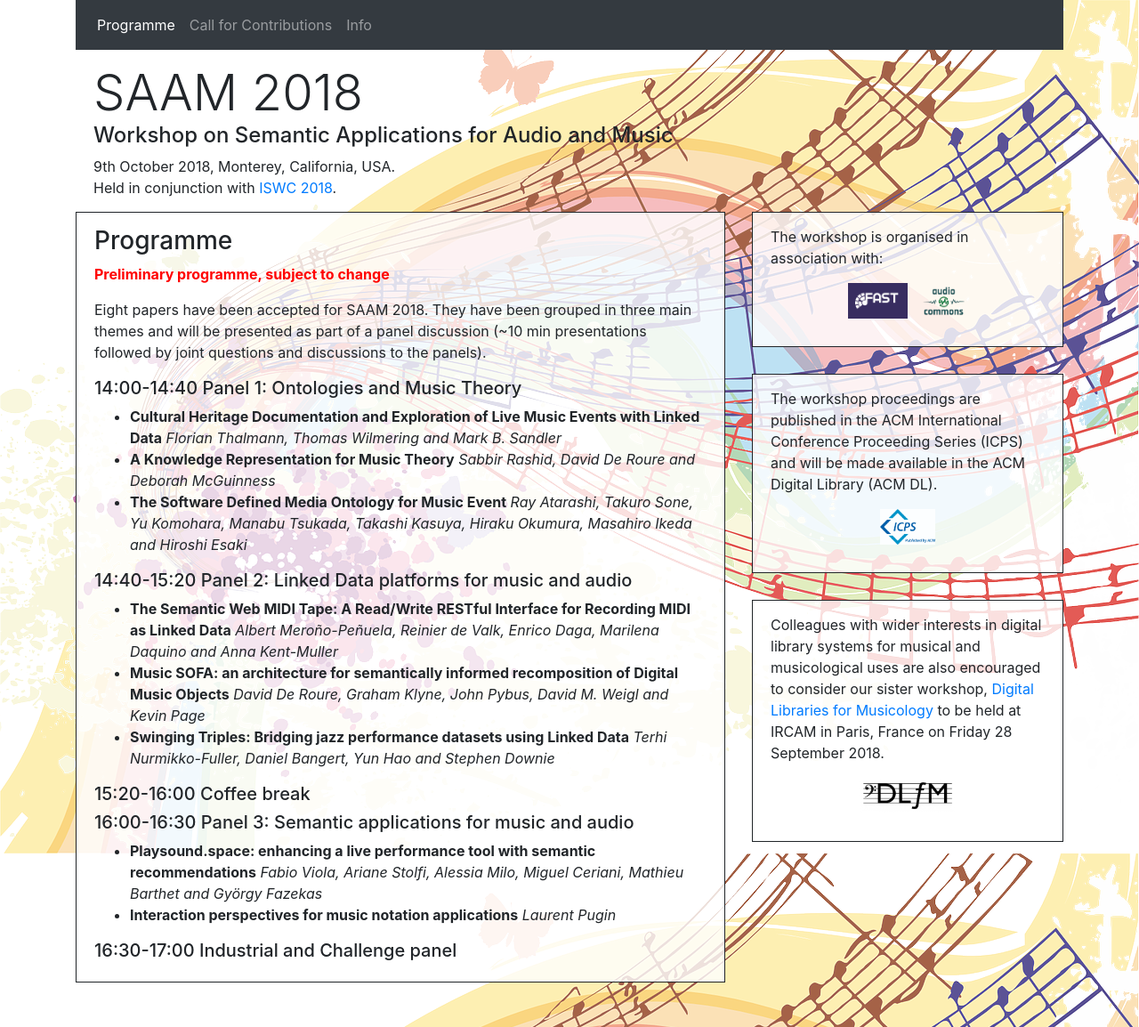
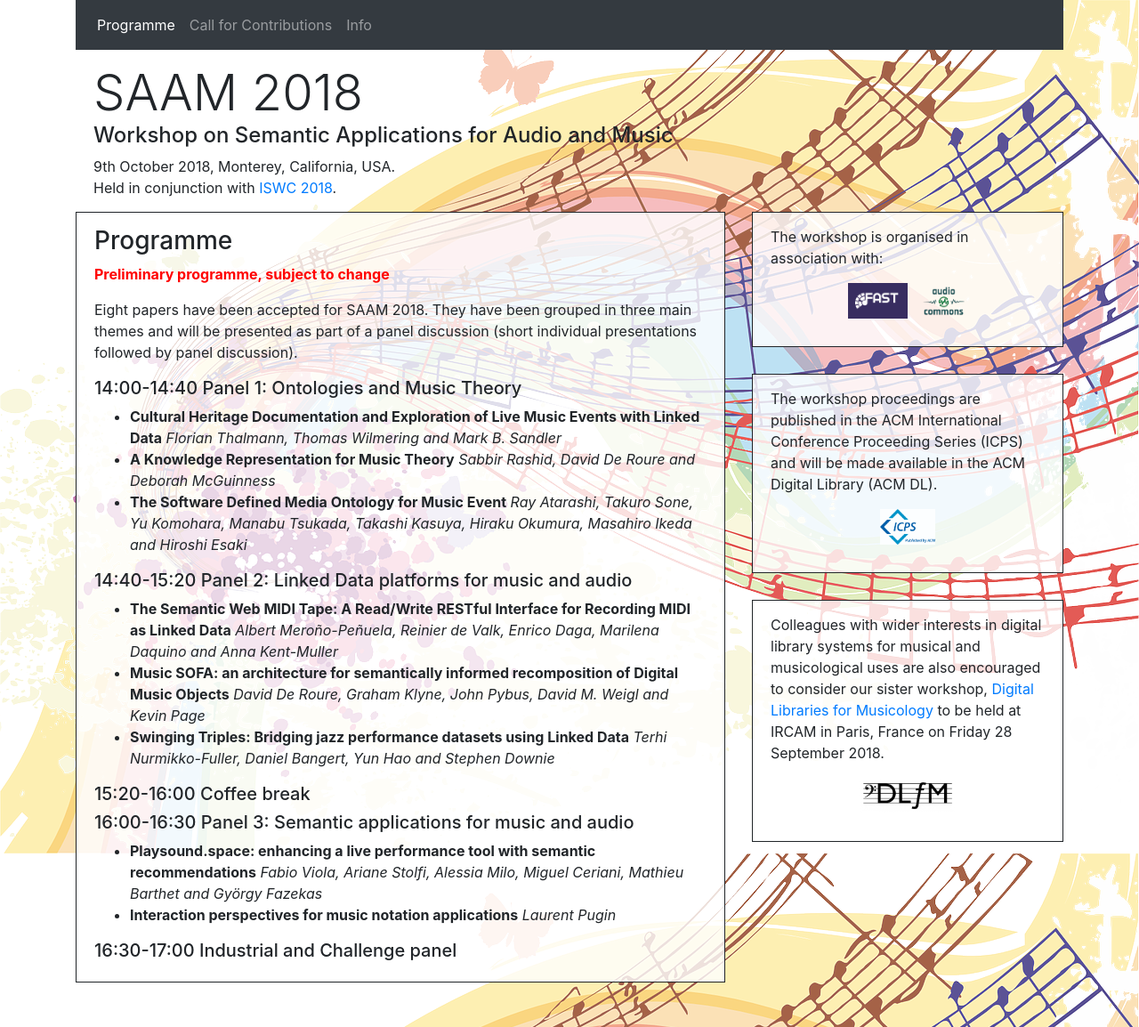
Before and after one commit to AudioCommons/SAAM2018-Website, a Jekyll site: the page built from program.md, in a window 1280 px wide. Shown: the whole page at 89% size. Built offline with Jekyll 4.4.1, drawn with Linux system fonts in a browser that asks for light colours; nearby versions of some CDN libraries.

Commit message:
Fix wording in programme

```diff
--- a/program.md
+++ b/program.md
@@ -10,7 +10,7 @@ permalink: /
 __<font color="red">Preliminary programme, subject to change</font>__
 
 Eight papers have been accepted for SAAM 2018.
-They have been grouped in three main themes and will be presented as part of a panel discussion (~10 min presentations followed by joint questions and discussions to the panels).
+They have been grouped in three main themes and will be presented as part of a panel discussion (short individual presentations followed by panel discussion).
 
 ##### 14:00-14:40 Panel 1: Ontologies and Music Theory
 -	__Cultural Heritage Documentation and Exploration of Live Music Events with Linked Data__
```
